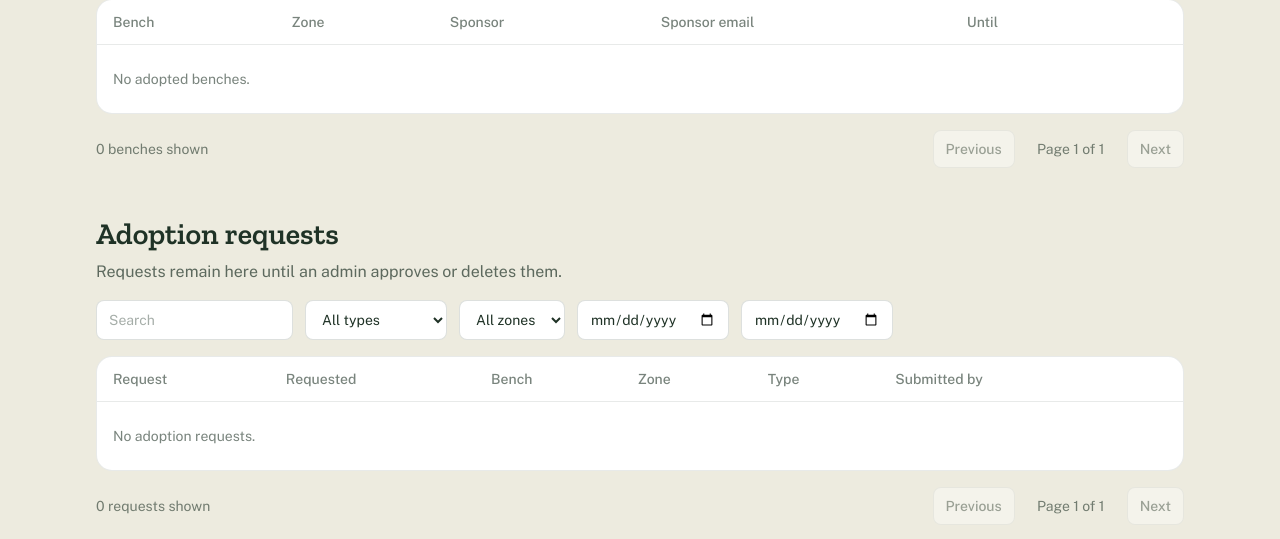
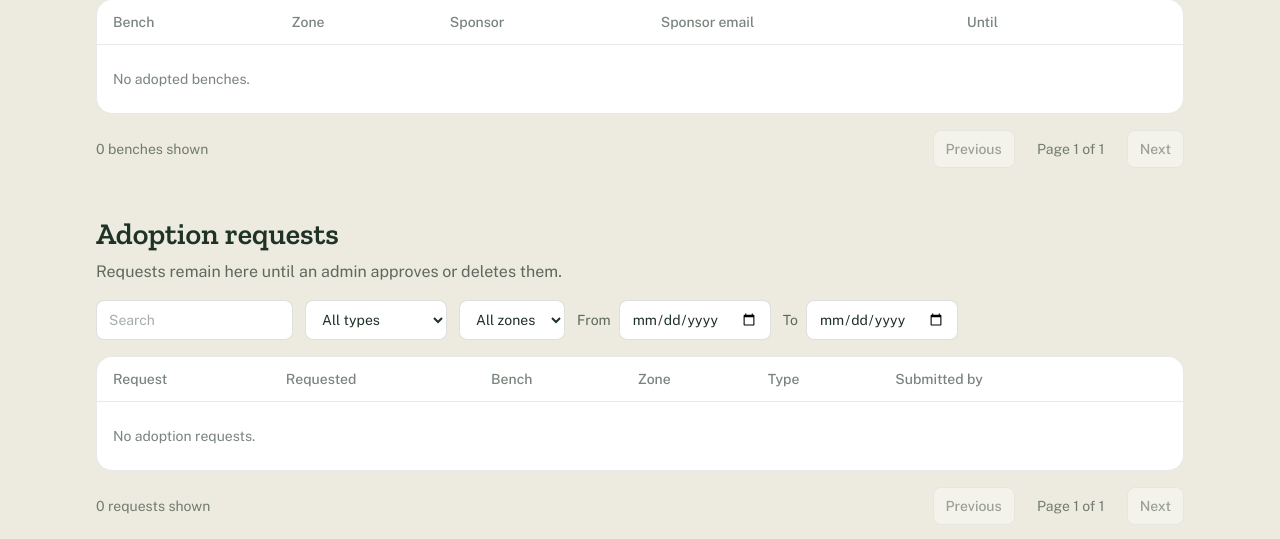
Before and after one commit to audreylai/van-cortlandt-bench-adoption, a Flask app: page /admin/ in a window 1280 px wide. Shown: the part 506-1045 px from the top of the page. Run offline with Flask 3, Linux system fonts and the light colour scheme; the visitor is signed in with stand-in values (Sample User, id 1); some libraries are stand-ins or nearby versions.

Commit message:
Minor date filter UI fix in admin dashboard

```diff
--- a/app/templates/admin_dashboard.html
+++ b/app/templates/admin_dashboard.html
@@ -103,10 +103,14 @@
           <option value="{{ zone|lower|replace(' ', '-') }}">{{ zone }}</option>
           {% endfor %}
         </select>
-        <label class="sr-only" for="request-date-from">Requested date from</label>
-        <input id="request-date-from" type="date" aria-label="Requested date from" class="rounded-lg border border-ink/15 bg-white px-3 py-2 text-sm focus:border-brass focus:outline-none">
-        <label class="sr-only" for="request-date-to">Requested date to</label>
-        <input id="request-date-to" type="date" aria-label="Requested date to" class="rounded-lg border border-ink/15 bg-white px-3 py-2 text-sm focus:border-brass focus:outline-none">
+        <label class="flex items-center gap-2 text-sm text-ink/70">
+          <span>From</span>
+          <input id="request-date-from" type="date" aria-label="Requested date from" class="rounded-lg border border-ink/15 bg-white px-3 py-2 text-sm text-ink focus:border-brass focus:outline-none">
+        </label>
+        <label class="flex items-center gap-2 text-sm text-ink/70">
+          <span>To</span>
+          <input id="request-date-to" type="date" aria-label="Requested date to" class="rounded-lg border border-ink/15 bg-white px-3 py-2 text-sm text-ink focus:border-brass focus:outline-none">
+        </label>
       </div>
     </div>
     <div class="mt-4 overflow-x-auto rounded-2xl border border-ink/10 bg-white">
@@ -225,6 +229,7 @@
       const selectedZone = requestZoneFilter.value;
       const selectedDateFrom = requestDateFrom.value;
       const selectedDateTo = requestDateTo.value;
+      const hasInvalidDateRange = selectedDateFrom && selectedDateTo && selectedDateFrom > selectedDateTo;
       const matchingRequests = requestRows.filter((row) => {
         const searchable = `${row.dataset.requestId} ${row.dataset.bench} ${row.dataset.adopter} ${row.dataset.email}`;
         const matchesSearch = !query || searchable.includes(query);
@@ -232,7 +237,7 @@
         const matchesZone = selectedZone === 'all' || row.dataset.zone.toLowerCase().replaceAll(' ', '-') === selectedZone;
         const matchesDateFrom = !selectedDateFrom || row.dataset.requestedDate >= selectedDateFrom;
         const matchesDateTo = !selectedDateTo || row.dataset.requestedDate <= selectedDateTo;
-        return matchesSearch && matchesType && matchesZone && matchesDateFrom && matchesDateTo;
+        return !hasInvalidDateRange && matchesSearch && matchesType && matchesZone && matchesDateFrom && matchesDateTo;
       });
       const totalPages = Math.max(1, Math.ceil(matchingRequests.length / requestPageSize));
       requestPage = Math.min(requestPage, totalPages);
@@ -256,10 +261,16 @@
       requestPage = 1;
       renderRequests();
     });
+    function updateDateBounds() {
+      requestDateFrom.max = requestDateTo.value;
+      requestDateTo.min = requestDateFrom.value;
+    }
     [requestDateFrom, requestDateTo].forEach((control) => control.addEventListener('change', () => {
+      updateDateBounds();
       requestPage = 1;
       renderRequests();
     }));
+    updateDateBounds();
     requestPreviousButton.addEventListener('click', () => {
       requestPage -= 1;
       renderRequests();
```
Also changed, not shown: README.md.
